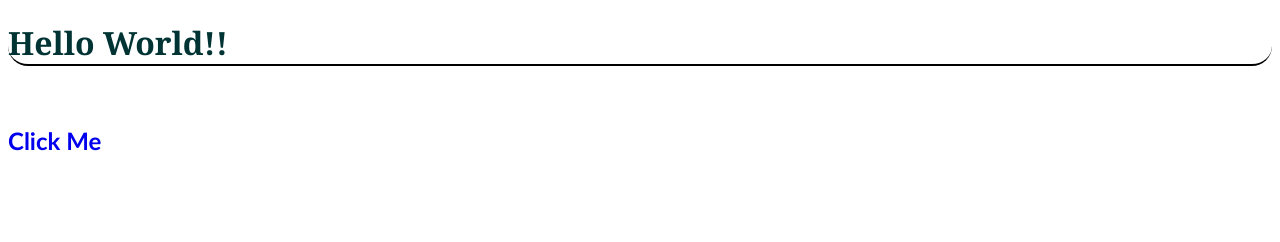
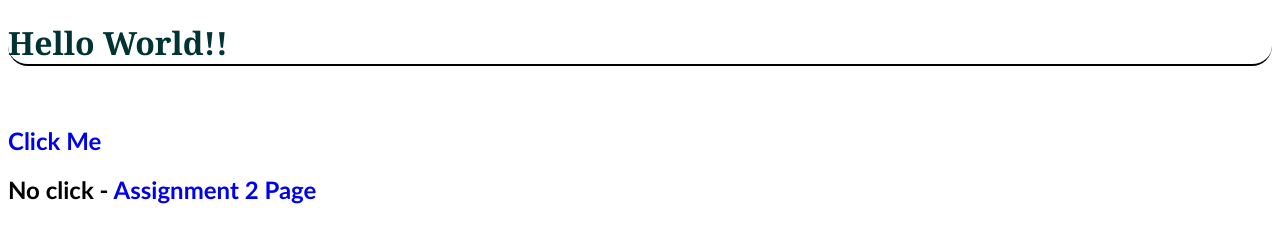
Before and after one commit to LochinskiCollin/TC349, a plain HTML site: page week2/hello.html in a window 1280 px wide. Drawn offline with Linux system fonts and the light colour scheme.

Commit message:
Forgot links

```diff
--- a/week2/hello.html
+++ b/week2/hello.html
@@ -13,6 +13,7 @@
   <h1> Hello World!!</h1>
   <br />
   <h2><a href="#" onClick="hello();">Click Me</a></h2>
+  <h2>No click - <a href="assignment2.html">Assignment 2 Page</a></h2>
 
 </body>
 
```
Also changed, not shown: week2/assignment2.html (+1 -1 lines).
